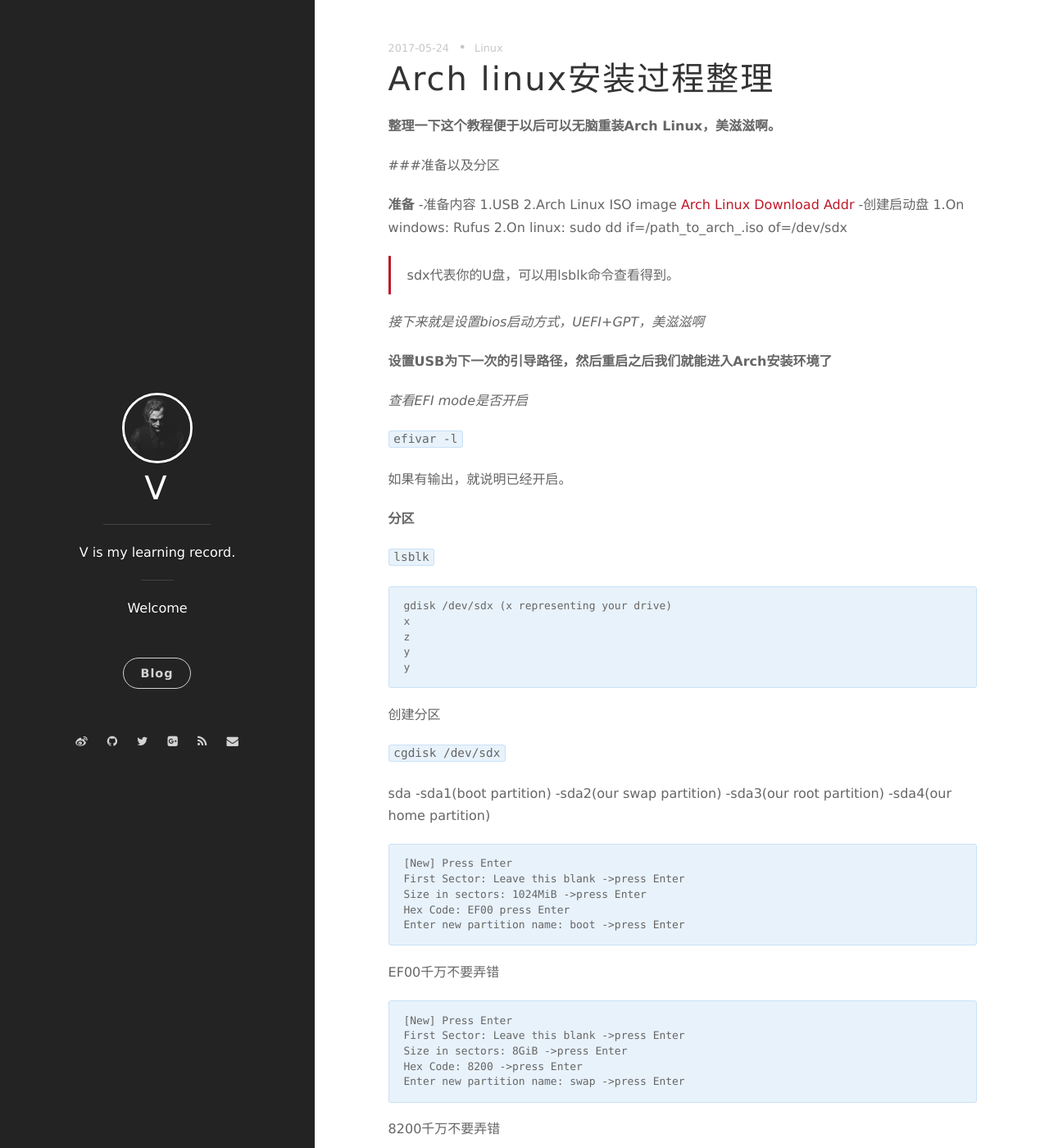
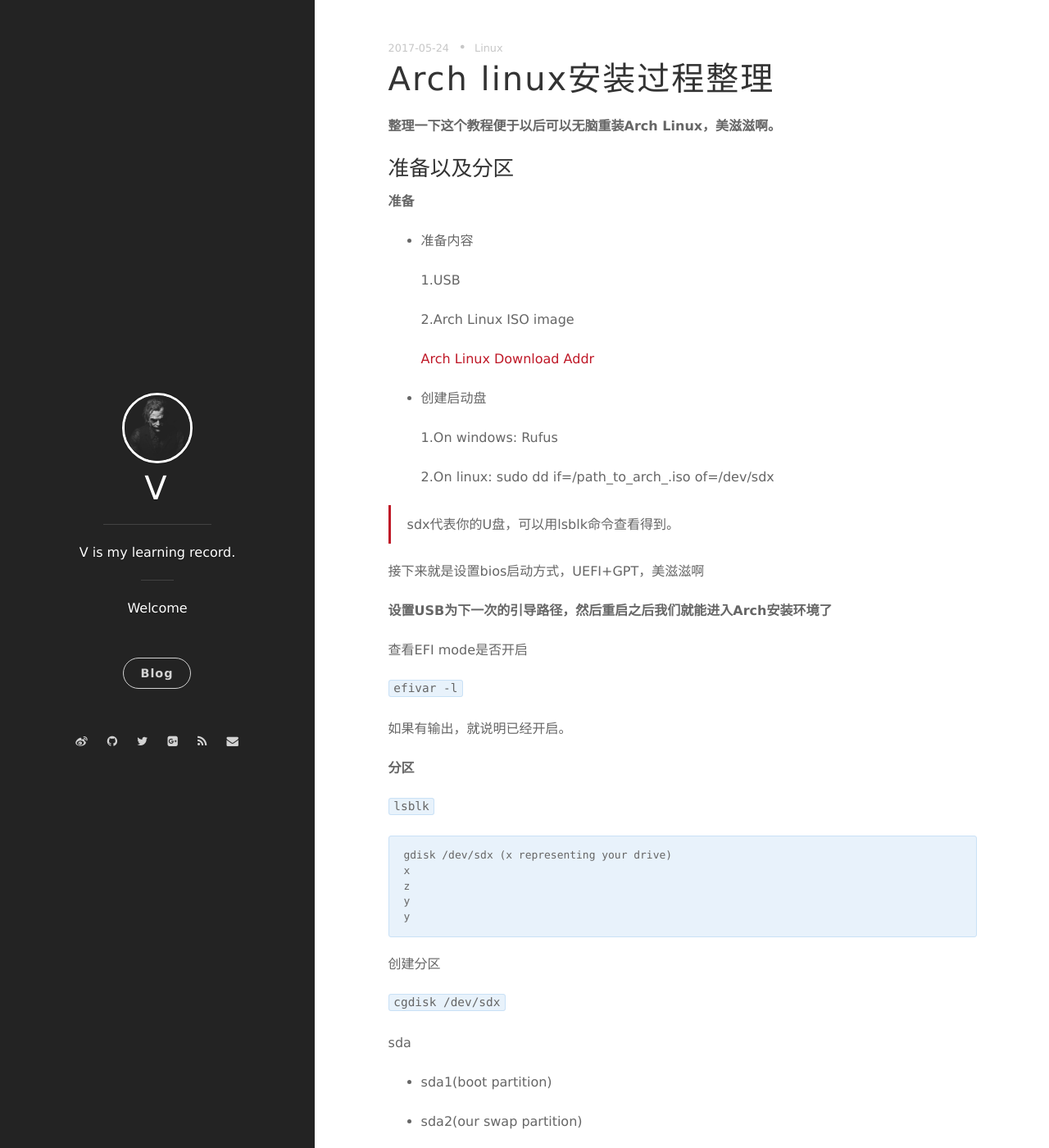
Before and after one commit to mrcwl/bryceyang.github.io, a Jekyll site: the page built from _posts/2017-05-24-Arch-Linux安装过程整理.markdown, in a window 1280 px wide and 1400 px high. Shown: the whole window at 82% size. Built offline with Jekyll 4.4.1, drawn with Linux system fonts in a browser that asks for light colours; nearby versions of some CDN libraries; comment, search, counter and statistics services are not loaded; some of the changed text lies outside the part shown.

Commit message:
format fix

````diff
--- a/_posts/2017-05-24-Arch-Linux安装过程整理.markdown
+++ b/_posts/2017-05-24-Arch-Linux安装过程整理.markdown
@@ -8,23 +8,31 @@ tag: Linux
 
 **整理一下这个教程便于以后可以无脑重装Arch Linux，美滋滋啊。**
 
-###准备以及分区
+### 准备以及分区
 
 **准备**
--准备内容
+
+- 准备内容
+
   1.USB
+
   2.Arch Linux ISO image
+
   [Arch Linux Download Addr](https://www.archlinux.org/download/)
--创建启动盘
+
+- 创建启动盘
+
   1.On windows: Rufus
+
   2.On linux: sudo dd if=/path\_to\_arch\_.iso of=/dev/sdx
+
 >sdx代表你的U盘，可以用lsblk命令查看得到。
 
-*接下来就是设置bios启动方式，UEFI+GPT，美滋滋啊*
+接下来就是设置bios启动方式，UEFI+GPT，美滋滋啊
 
 **设置USB为下一次的引导路径，然后重启之后我们就能进入Arch安装环境了**
 
-*查看EFI mode是否开启*
+查看EFI mode是否开启
 
 `efivar -l`
 
@@ -46,10 +54,14 @@ y
 `cgdisk /dev/sdx`
 
 sda
--sda1(boot partition)
--sda2(our swap partition)
--sda3(our root partition)
--sda4(our home partition)
+
+- sda1(boot partition)
+
+- sda2(our swap partition)
+
+- sda3(our root partition)
+
+- sda4(our home partition)
 
 ```
 [New] Press Enter
@@ -81,9 +93,9 @@ mkfs.ext4 /dev/sda3
 mkfs.ext4 /dev/sda4
 ```
 
-####安装Arch 以及配置启动
+### 安装Arch 以及配置启动
 
--挂载分区
+- 挂载分区
 ```shell
 mount /dev/sda3 /mnt
 mkdir /mnt/boot
@@ -171,7 +186,7 @@ Server = http://repo.archlinux.fr/$arch
 ```
 [archlinuxcn]
 SigLevel = Optional TrustedOnly
-Server = http://repo.archlinuxcn.org/$arch
+Server = https://mirrors.tuna.tsinghua.edu.cn/archlinuxcn/$arch
 ```
 然后安装`archlinuxcn-keyring`包以导入GPG key。
 
@@ -207,7 +222,7 @@ Server = http://repo.archlinuxcn.org/$arch
 
 `pacman -S bash-completion`
 
--安装引导
+- 安装引导
 
 确保EFI变量被挂载
 
@@ -255,7 +270,7 @@ exit
 umount -R /mnt
 reboot
 ```
-###安装xfce4桌面环境
+### 安装xfce4桌面环境
 
 ```shell
 sudo pacman -S mesa
````
Also changed, not shown: other parts of _posts/2017-05-24-Arch-Linux安装过程整理.markdown (+6 -3 lines).
